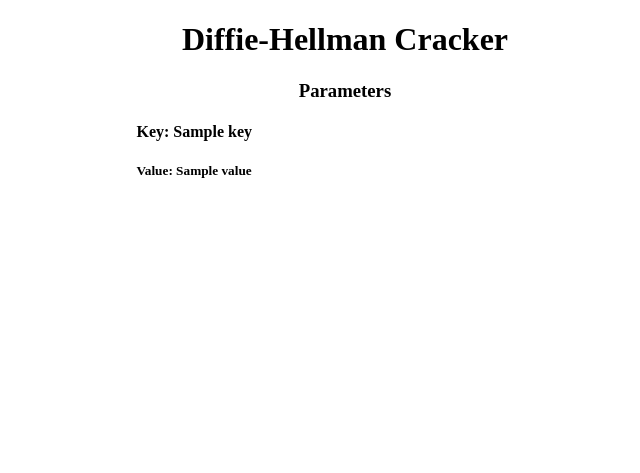
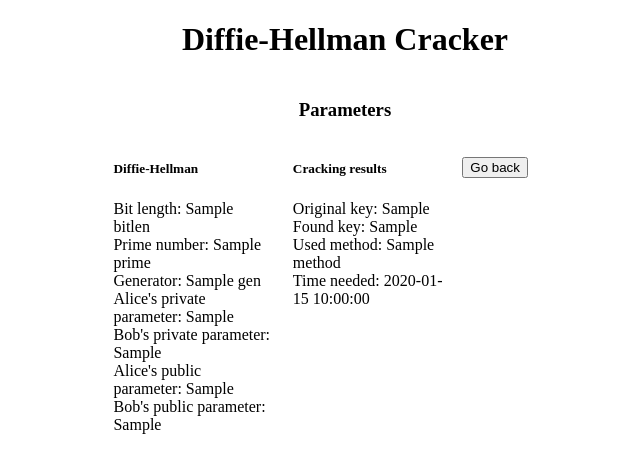
Before and after one commit to Charashenko/DH-cracker, a Flask app: template src/templates/solve.jinja in a window 1280 px wide. Shown: the top 473 px of the page, without its empty margins (295-935 px from the left). Run offline with Flask 2, Linux system fonts and the light colour scheme; the template is opened without the code that fills it: most values are stand-ins (such as "Sample title", 1, 10 or a date in 2020).

Commit message:
Added result site

```diff
--- a/packages.txt
+++ b/packages.txt
@@ -1 +1,2 @@
 sympy
+flask
--- a/src/app.py
+++ b/src/app.py
@@ -1,23 +1,22 @@
-from flask import Flask, render_template, request
+from flask import Flask, render_template, request, redirect
 from main import solveDH
 
 app = Flask(__name__)
 
 @app.route("/", methods=['GET', 'POST'])
-def main():
+def index():
     if request.method == 'POST':
         bitlen = int(request.form['bitlen'])
         method = int(request.form['method'])
-        print(bitlen, method)
         if method:
-            return solve(bitlen, method)
-        return render_template('index.jinja')
-    else:
-        return render_template('index.jinja')
+            return redirect(f"/solve/{bitlen}/{method}")
+    return render_template('index.jinja')
 
-@app.route("/solve", methods=["GET", "POST"])
+@app.route("/solve/<bitlen>/<method>", methods=["GET", "POST"])
 def solve(bitlen, method):
-    dhc = solveDH(bitlen, method)
+    if request.method == 'POST':
+        return redirect("/")
+    dhc = solveDH(int(bitlen), int(method))
     results = dhc.getResults()
     return render_template("solve.jinja", results=results)
 
--- a/src/dhcracker.py
+++ b/src/dhcracker.py
@@ -37,7 +37,6 @@ class Cracker:
             pairs[pow(gen, i, prime)] = i
 
         gen_inv = pow(gen, ceiling * (prime - 2), prime)
-        y = pub_param
 
         # Giant step
         for i in range(ceiling):
--- a/src/templates/index.jinja
+++ b/src/templates/index.jinja
@@ -17,7 +17,7 @@ h3 {text-align: center;}
         <h3>Settings</h3>
         <form method="POST">
             <p>Choose a preferred bit length of the prime number which will be used: </p>
-            <input type="number" name="bitlen" min="2" max="60" value="20"><br>
+            <input type="number" name="bitlen" min="3" max="60" value="20"><br>
 
             <p>Choose a method of cracking:</p>
             <input type="radio" id="bf" name="method" value="1">
@@ -29,7 +29,7 @@ h3 {text-align: center;}
             <input type="radio" id="pr" name="method" value="3">
             <label for="pr">Pollard's Rho algorithm</label><br><br>
 
-            <input type="submit" value="Submit">
+            <input type="submit" value="Run cracker">
         </form>
     </div>
 </body>
--- a/src/templates/solve.jinja
+++ b/src/templates/solve.jinja
@@ -1,35 +1,47 @@
 <!DOCTYPE html>
 <html lang="en">
 <style>
-.center {
+#boxes {
     margin: auto;
+    content: "";
+    display: table;
+    clear: both;
+}
+div {
+    float: left;
     width: 33%;
+    padding: 0 10px;
 }
 h1 {text-align: center;}
 h3 {text-align: center;}
+<head>
 </style>
-<head>
     <title>Diffie-Hellman Cracker</title>
 </head>
 <body>
     <h1>Diffie-Hellman Cracker</h1>
-    <div class="center">
+    <main id="boxes">
         <h3>Parameters</h3>
-        {#
-        {{bitlen}}<br>
-        {{prime}}<br>
-        {{gen}}<br>
-        {{pri_a}}<br>
-        {{pri_b}}<br>
-        {{pub_a}}<br>
-        {{pub_b}}<br>
-        {{key_a}}<br>
-        {{key_b}}<br>
-        {{msg}}#}
-        {% for key, value in results.items() %}
-            <h4>Key: {{key}}</h4>
-            <h5>Value: {{value}}</h5>
-        {% endfor %}
-    </div>
+        <div class="box">
+            <h5>Diffie-Hellman</h5>
+            Bit length: {{results.bitlen}}<br>
+            Prime number: {{results.prime}}<br>
+            Generator: {{results.gen}}<br>
+            Alice's private parameter: {{results.pri_a}}<br>
+            Bob's private parameter: {{results.pri_b}}<br>
+            Alice's public parameter: {{results.pub_a}}<br>
+            Bob's public parameter: {{results.pub_b}}
+        </div>
+        <div class="box">
+            <h5>Cracking results</h5>
+            Original key: {{results.key_orig}}<br>
+            Found key: {{results.key_calc}}<br>
+            Used method: {{results.method}}<br>
+            Time needed: {{results.time_needed}}
+        </div><br>
+        <form method="POST">
+            <input type="submit" value="Go back">
+        </form>
+    </main>
 </body>
 </html>
```
Also changed, not shown: 1 other file.
